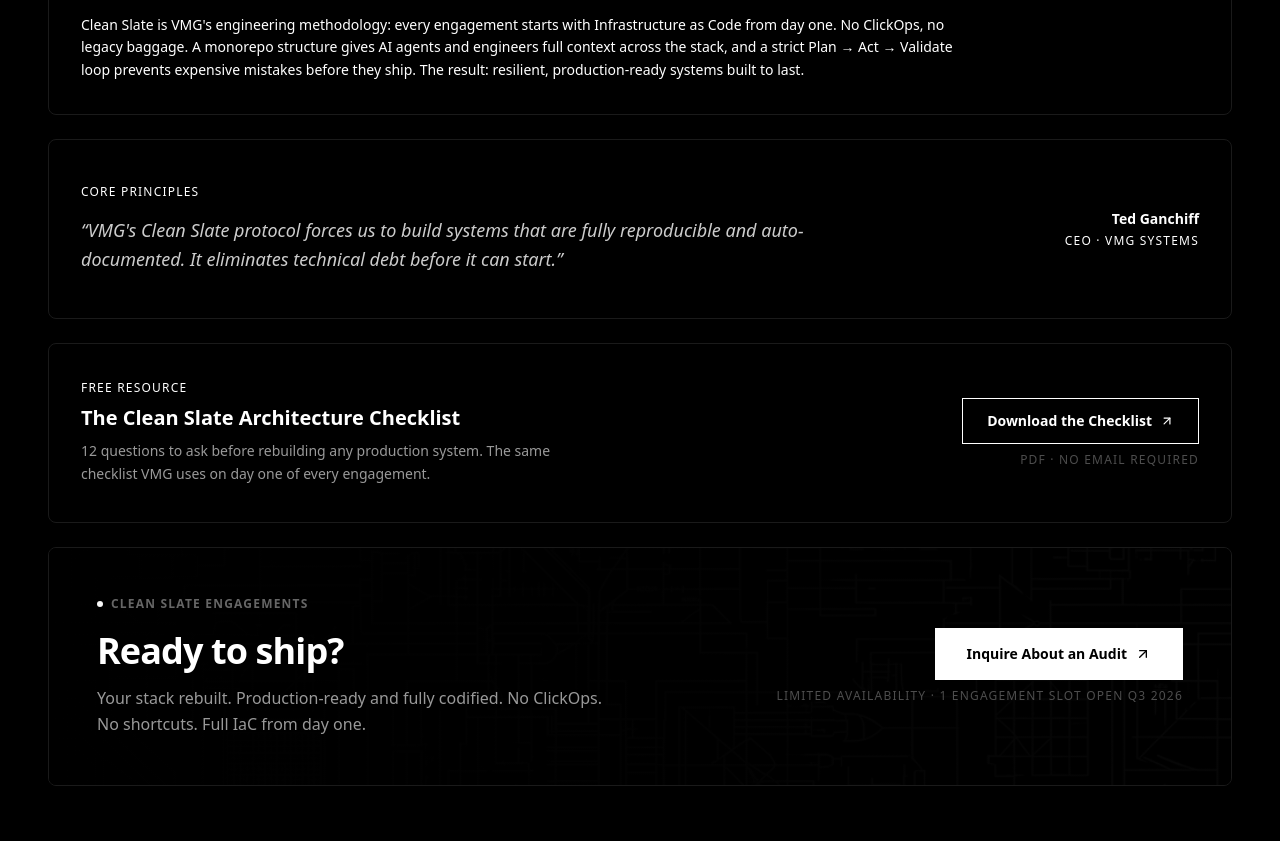
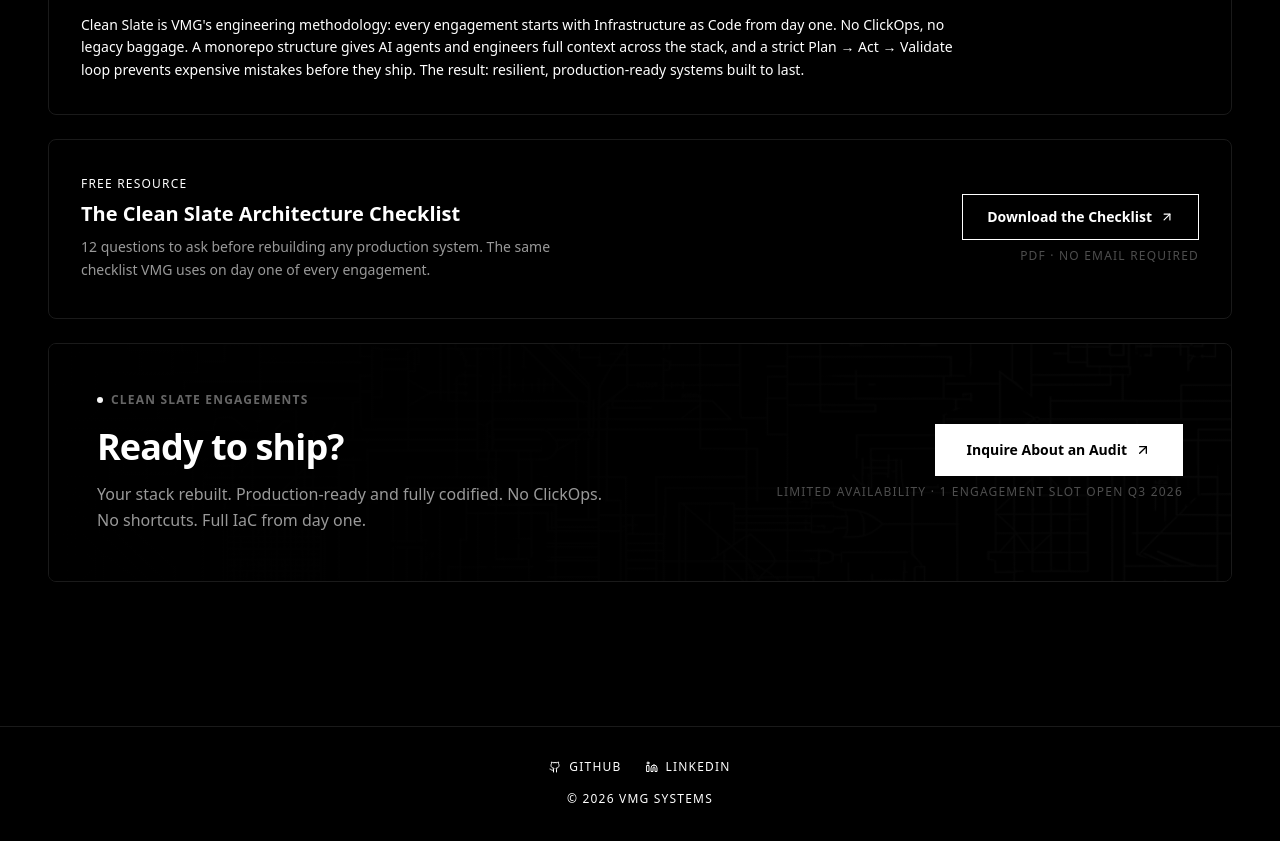
Before and after one commit to vmgsystems/my-portfolio, a Next.js app: page / in a window 1280 px wide. Shown: the part 1260-2101 px from the top of the page. Built offline with nearby package versions, Linux system fonts and the light colour scheme.

Commit message:
refactor: remove client quote card from homepage grid

```diff
--- a/src/app/page.tsx
+++ b/src/app/page.tsx
@@ -236,24 +236,6 @@
           </p>
         </motion.div>
 
-
-        {/* Testimonials */}
-        <motion.div
-          variants={item}
-          className="glass-card col-span-1 md:col-span-4 p-8 md:p-12 flex flex-col md:flex-row items-start md:items-center justify-between gap-8"
-        >
-          <div className="max-w-3xl">
-            <p className="text-xs text-muted uppercase tracking-widest mb-4">Core Principles</p>
-            <p className="text-base md:text-lg text-white/80 leading-relaxed italic font-medium">
-              &ldquo;VMG&apos;s Clean Slate protocol forces us to build systems that are fully reproducible and auto-documented. It eliminates technical debt before it can start.&rdquo;
-            </p>
-          </div>
-          <div className="shrink-0 flex flex-col items-start md:items-end mt-2 md:mt-0">
-            <div className="text-sm font-bold text-white">Ted Ganchiff</div>
-            <div className="text-xs text-muted uppercase tracking-widest mt-1">CEO · VMG Systems</div>
-          </div>
-        </motion.div>
-
         {/* Lead Magnet */}
         <motion.div
           variants={item}
```
